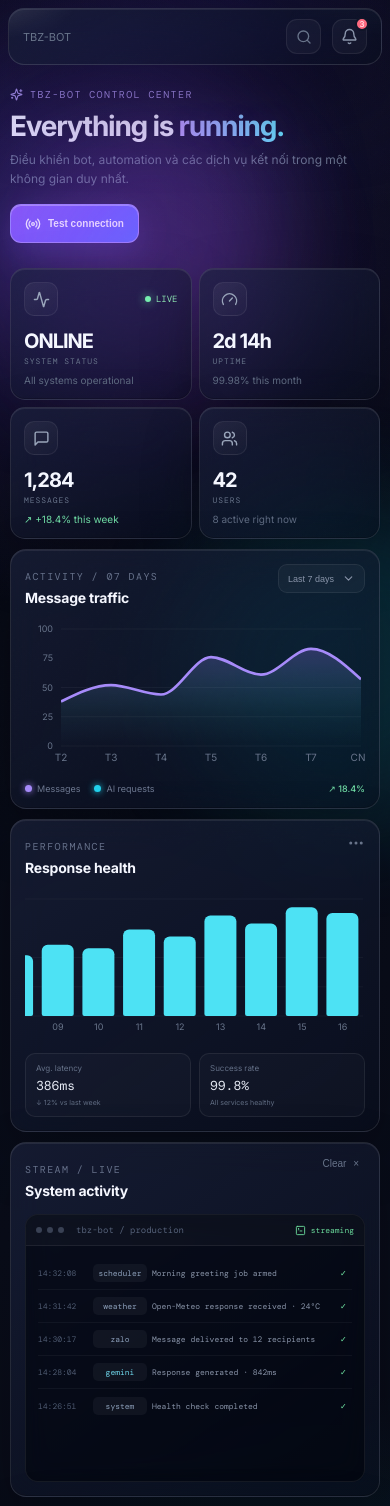
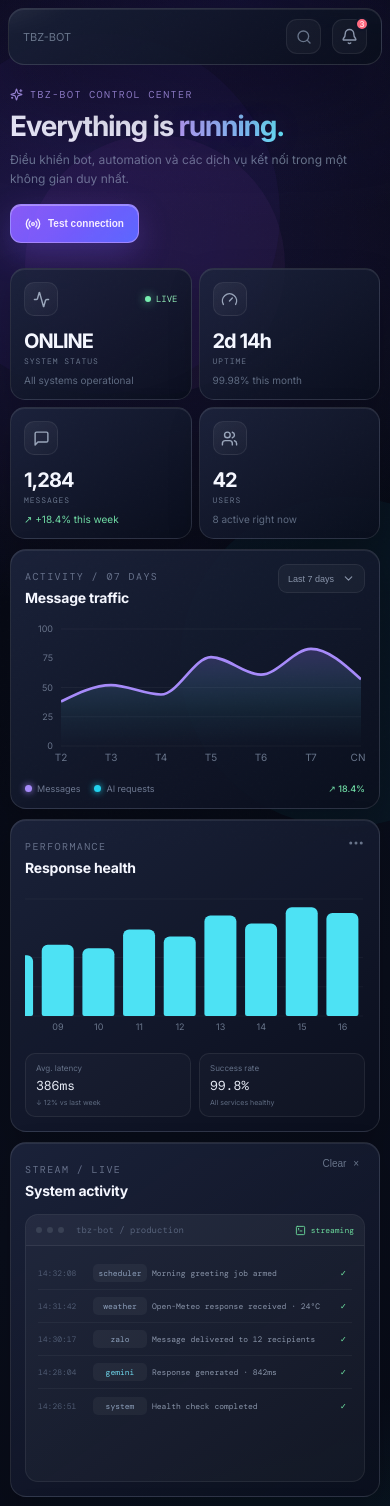
Before and after one commit to Taibui99/Tbz-Bot-Web, a Next.js app: page / in a window 390 px wide. Shown: the top 1506 px of the page. Built offline with nearby package versions, Linux system fonts and the light colour scheme.

Commit message:
perf: remove expensive glass blur

```diff
--- a/app/performance.css
+++ b/app/performance.css
@@ -1,20 +1,14 @@
-/* Sprint 3 — performance layer */
-.ambient{animation:none!important;filter:blur(72px)!important;opacity:.22!important;transform:none!important}
-.glass-card,.nav-item,.primary,.secondary,.icon-btn,.search-trigger,.settings{will-change:auto}
+/* Sprint 3 — lightweight Liquid Glass performance layer */
+.ambient{animation:none!important;filter:none!important;opacity:.10!important;transform:none!important}
+.ambient-a,.ambient-b,.ambient-c{filter:none!important;opacity:.08!important}
+.glass,.glass-card,.glass-soft{backdrop-filter:none!important;-webkit-backdrop-filter:none!important}
+.glass{background:linear-gradient(145deg,rgba(25,32,55,.92),rgba(9,14,27,.88))!important}
+.glass-card{background:linear-gradient(145deg,rgba(29,36,61,.90),rgba(10,15,29,.86))!important;box-shadow:inset 0 1px 0 rgba(255,255,255,.075),0 12px 32px rgba(0,0,0,.18)!important}
+.glass-soft{background:rgba(255,255,255,.035)!important}
+.glass-highlight{opacity:.55}
+.glass-card:hover{box-shadow:inset 0 1px 0 rgba(255,255,255,.09),0 15px 38px rgba(0,0,0,.22)!important}
 .chart-wrap{contain:layout paint}
 .terminal-body{contain:content;overflow:auto;overscroll-behavior:contain}
-@media (max-width:900px){
-  .glass{backdrop-filter:blur(18px) saturate(130%);-webkit-backdrop-filter:blur(18px) saturate(130%)}
-  .glass-card{backdrop-filter:blur(16px) saturate(125%);-webkit-backdrop-filter:blur(16px) saturate(125%)}
-  .glass-soft{backdrop-filter:blur(12px) saturate(120%);-webkit-backdrop-filter:blur(12px) saturate(120%)}
-  .ambient{filter:blur(55px)!important;opacity:.16!important}
-}
-@media (prefers-reduced-motion:reduce){
-  *,*::before,*::after{scroll-behavior:auto!important;animation-duration:.001ms!important;animation-iteration-count:1!important;transition-duration:.001ms!important}
-}
-@supports not ((backdrop-filter:blur(1px))){
-  .glass{background:rgba(13,19,35,.94)}
-  .glass-card{background:rgba(15,21,39,.94)}
-  .glass-soft{background:rgba(19,25,42,.9)}
-}
-.panel{contain:layout style}
+.nav-item,.primary,.secondary,.icon-btn,.search-trigger,.settings{will-change:auto}
+@media(max-width:900px){.ambient{opacity:.05!important}}
+@media(prefers-reduced-motion:reduce){*,*::before,*::after{scroll-behavior:auto!important;animation:none!important;transition-duration:.001ms!important}}
```
